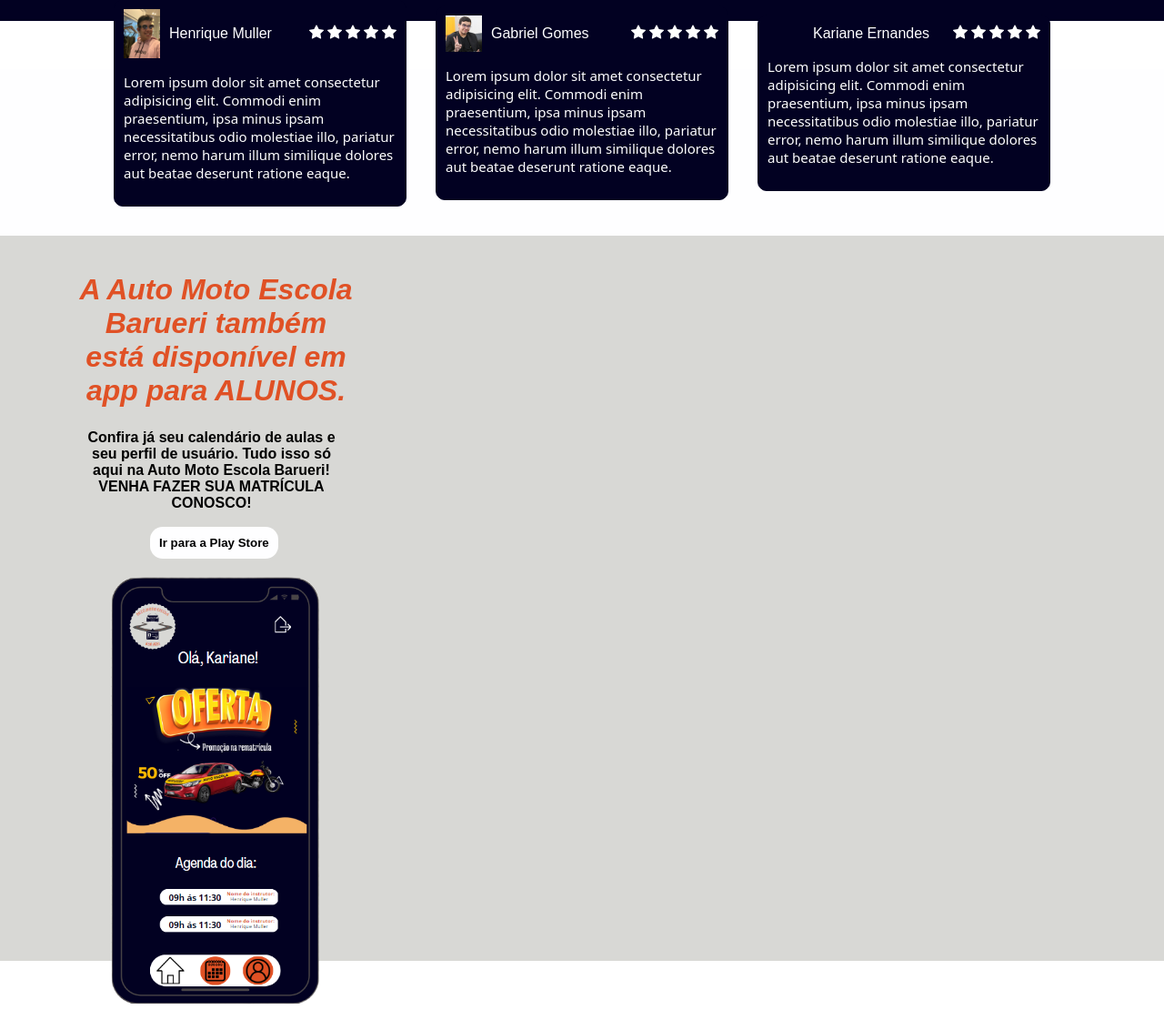
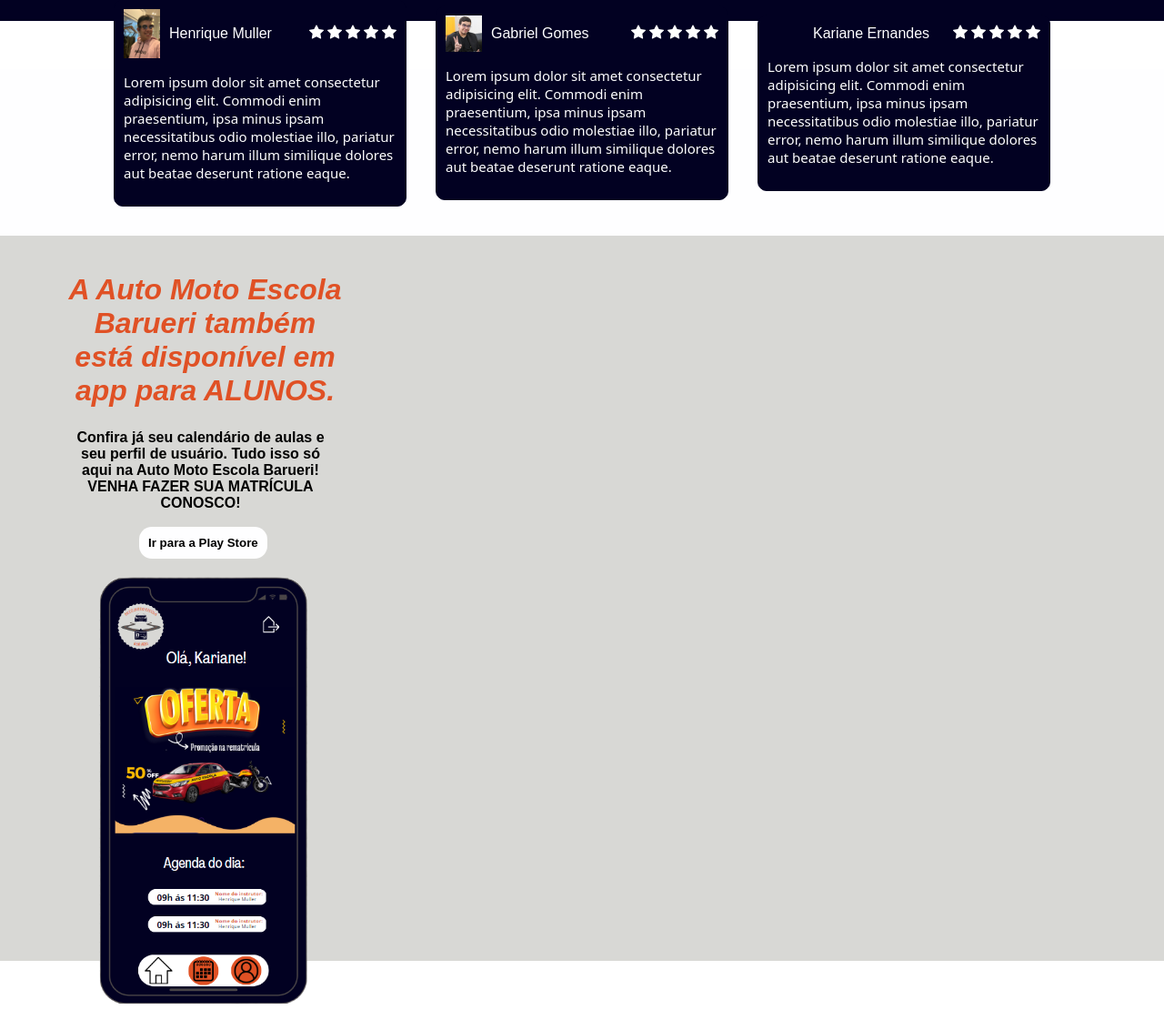
Before and after one commit to Gabriel740G/TCC, a PHP site: page / in a window 1280 px wide. Shown: the part 2225-3357 px from the top of the page at 91% size. Run offline with PHP 8.4, Linux system fonts and the light colour scheme.

Commit message:
Site Atualizado

```diff
--- a/estilos/style.css
+++ b/estilos/style.css
@@ -374,7 +374,7 @@
 }
 
 #texto {
-    transform: translateX(-8px);
+    transform: translateX(-20px);
     width: 400px;
 }
 
@@ -404,5 +404,13 @@
 
 img#app {
     width: 365px;
-    transform: translate(50px, 80px);
+    transform: translate(37px, 80px);
 }
+
+/* Configurações do rodapé */
+
+footer {
+    background-color: black;
+    width: 100%;
+    height: 10px;
+}
```
